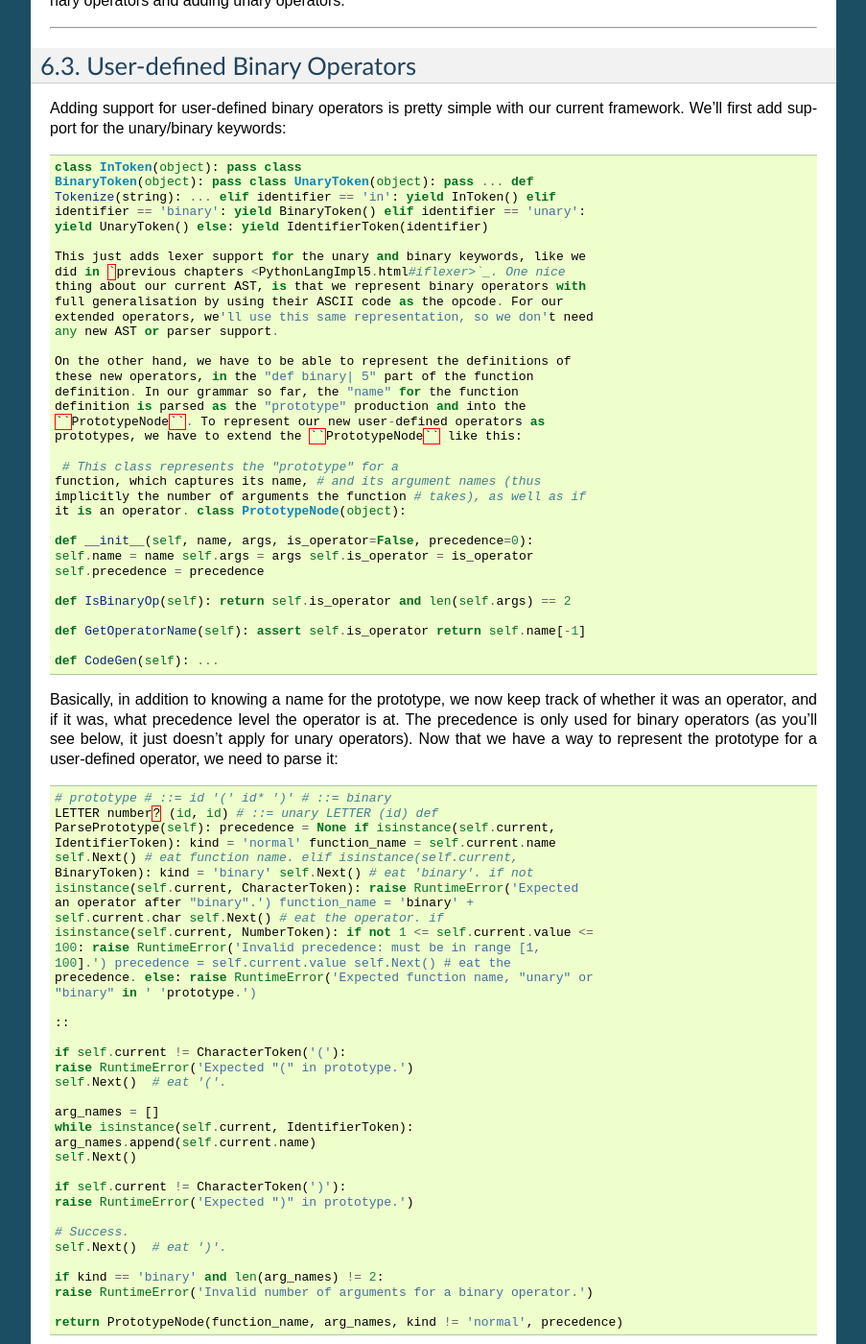
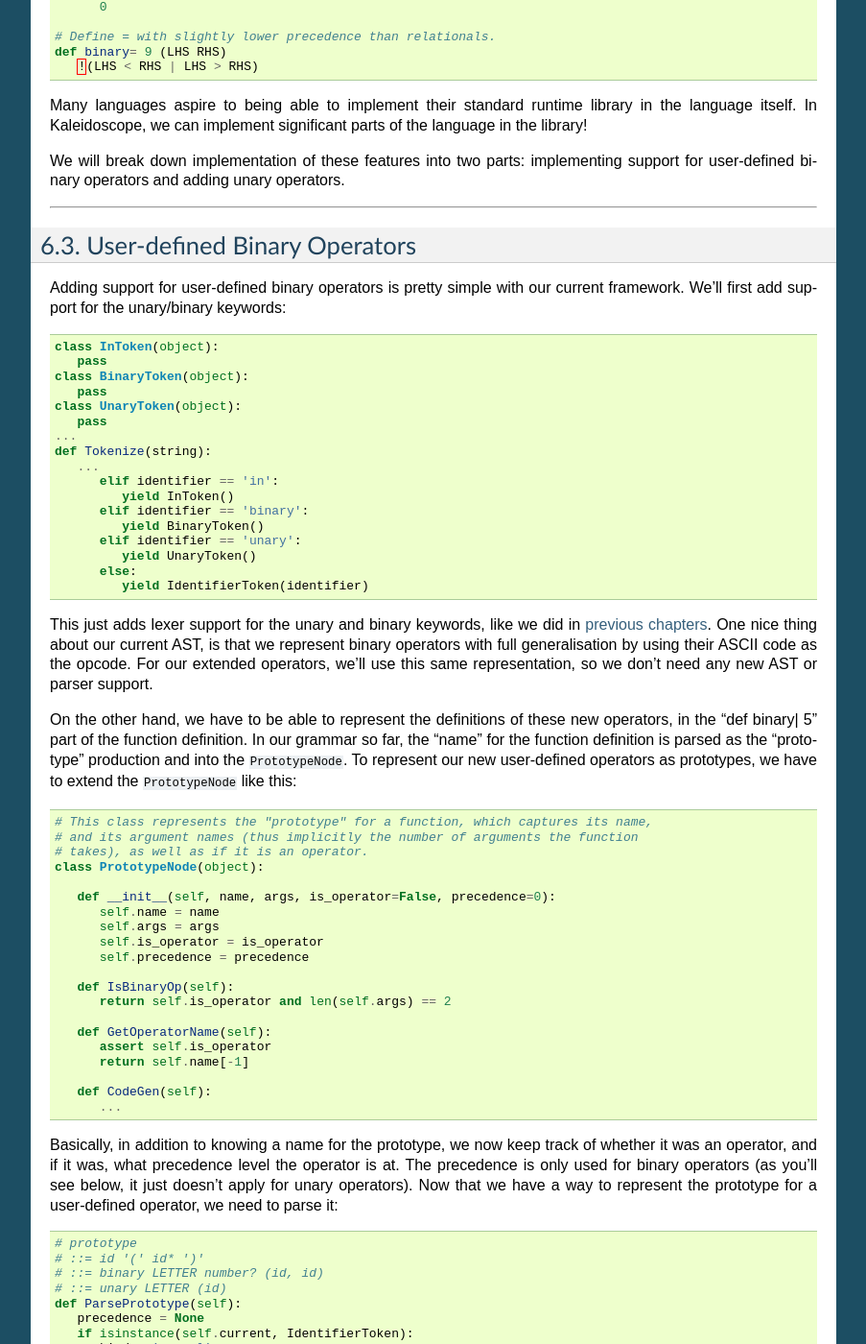
Before and after one commit to llvmpy/llvmpy, a Sphinx documentation site: the page built from docs/source/doc/kaleidoscope/PythonLangImpl6.rst, in a window 1280 px wide and 1400 px high, scrolled down 1122 px. Shown: the whole window at 96% size, without its empty margins (198-1101 px from the left). Built offline with Sphinx 7.4.7, drawn with Linux system fonts in a browser that asks for light colours; some of the changed text lies outside the part shown.

Commit message:
misc doc editing

```diff
--- a/docs/source/doc/kaleidoscope/PythonLangImpl6.rst
+++ b/docs/source/doc/kaleidoscope/PythonLangImpl6.rst
@@ -24,7 +24,7 @@ is good or bad. In this tutorial we'll assume that it is okay to use
 this as a way to show some interesting parsing techniques.
 
 At the end of this tutorial, we'll run through an example Kaleidoscope
-application that `renders the Mandelbrot set <#example>`_. This gives an
+application that :ref:`renders the Mandelbrot set <example>`. This gives an
 example of what you can build with Kaleidoscope and its feature set.
 
 User-defined Operators: the Idea
@@ -53,17 +53,29 @@ binary operators. An example of this is:
 
 .. code-block:: python
 
-   # Logical unary not. def unary!(v) if v then 0
-   else 1
+   # Logical unary not.
+   def unary!(v)
+      if v then
+         0
+      else
+         1
 
    # Define > with the same precedence as <.
-   def binary> 10 (LHS RHS) RHS < LHS
+   def binary> 10 (LHS RHS)
+      RHS < LHS
 
    # Binary "logical or", (note that it does not "short circuit").
-   def binary| 5 (LHS RHS) if LHS then 1 else if RHS then 1 else 0
+   def binary| 5 (LHS RHS)
+      if LHS then
+         1
+      else if RHS then
+         1
+      else
+         0
 
    # Define = with slightly lower precedence than relationals.
-   def binary= 9 (LHS RHS) !(LHS < RHS | LHS > RHS)
+   def binary= 9 (LHS RHS)
+      !(LHS < RHS | LHS > RHS)
 
 
 
@@ -87,40 +99,60 @@ keywords:
 
 .. code-block:: python
 
-   class InToken(object): pass class
-   BinaryToken(object): pass class UnaryToken(object): pass ... def
-   Tokenize(string): ... elif identifier == 'in': yield InToken() elif
-   identifier == 'binary': yield BinaryToken() elif identifier == 'unary':
-   yield UnaryToken() else: yield IdentifierToken(identifier)
+   class InToken(object):
+      pass
+   class BinaryToken(object):
+      pass
+   class UnaryToken(object):
+      pass
+   ...
+   def Tokenize(string):
+      ...
+         elif identifier == 'in':
+            yield InToken()
+         elif identifier == 'binary':
+            yield BinaryToken()
+         elif identifier == 'unary':
+            yield UnaryToken()
+         else:
+            yield IdentifierToken(identifier)
 
-   This just adds lexer support for the unary and binary keywords, like we
-   did in `previous chapters <PythonLangImpl5.html#iflexer>`_. One nice
-   thing about our current AST, is that we represent binary operators with
-   full generalisation by using their ASCII code as the opcode. For our
-   extended operators, we'll use this same representation, so we don't need
-   any new AST or parser support.
+This just adds lexer support for the unary and binary keywords, like we
+did in `previous chapters <PythonLangImpl5.html#iflexer>`_. One nice
+thing about our current AST, is that we represent binary operators with
+full generalisation by using their ASCII code as the opcode. For our
+extended operators, we'll use this same representation, so we don't need
+any new AST or parser support.
 
-   On the other hand, we have to be able to represent the definitions of
-   these new operators, in the "def binary| 5" part of the function
-   definition. In our grammar so far, the "name" for the function
-   definition is parsed as the "prototype" production and into the
-   ``PrototypeNode``. To represent our new user-defined operators as
-   prototypes, we have to extend the ``PrototypeNode`` like this:
+On the other hand, we have to be able to represent the definitions of
+these new operators, in the "def binary| 5" part of the function
+definition. In our grammar so far, the "name" for the function
+definition is parsed as the "prototype" production and into the
+``PrototypeNode``. To represent our new user-defined operators as
+prototypes, we have to extend the ``PrototypeNode`` like this:
 
-    # This class represents the "prototype" for a
-   function, which captures its name, # and its argument names (thus
-   implicitly the number of arguments the function # takes), as well as if
-   it is an operator. class PrototypeNode(object):
+.. code-block:: python
 
-   def __init__(self, name, args, is_operator=False, precedence=0):
-   self.name = name self.args = args self.is_operator = is_operator
-   self.precedence = precedence
+   # This class represents the "prototype" for a function, which captures its name,
+   # and its argument names (thus implicitly the number of arguments the function
+   # takes), as well as if it is an operator.
+   class PrototypeNode(object):
 
-   def IsBinaryOp(self): return self.is_operator and len(self.args) == 2
+      def __init__(self, name, args, is_operator=False, precedence=0):
+         self.name = name
+         self.args = args
+         self.is_operator = is_operator
+         self.precedence = precedence
 
-   def GetOperatorName(self): assert self.is_operator return self.name[-1]
+      def IsBinaryOp(self):
+         return self.is_operator and len(self.args) == 2
 
-   def CodeGen(self): ...
+      def GetOperatorName(self):
+         assert self.is_operator
+         return self.name[-1]
+
+      def CodeGen(self):
+         ...
 
 
 
@@ -189,24 +230,23 @@ default case for our existing binary operator node:
 
 .. code-block:: python
 
-   def CodeGen(self): left = self.left.CodeGen()
-   right = self.right.CodeGen()
+   def CodeGen(self):
+      left = self.left.CodeGen()
+      right = self.right.CodeGen()
 
-   ::
-
-   if self.operator == '+':
-   return g_llvm_builder.fadd(left, right, 'addtmp')
-   elif self.operator == '-':
-   return g_llvm_builder.fsub(left, right, 'subtmp')
-   elif self.operator == '*':
-   return g_llvm_builder.fmul(left, right, 'multmp')
-   elif self.operator == '<':
-   result = g_llvm_builder.fcmp(FCMP_ULT, left, right, 'cmptmp')
-   # Convert bool 0 or 1 to double 0.0 or 1.0.
-   return g_llvm_builder.uitofp(result, Type.double(), 'booltmp')
-   else:
-   function = g_llvm_module.get_function_named('binary' + self.operator)
-   return g_llvm_builder.call(function, [left, right], 'binop')
+      if self.operator == '+':
+         return g_llvm_builder.fadd(left, right, 'addtmp')
+      elif self.operator == '-':
+         return g_llvm_builder.fsub(left, right, 'subtmp')
+      elif self.operator == '*':
+         return g_llvm_builder.fmul(left, right, 'multmp')
+      elif self.operator == '<':
+         result = g_llvm_builder.fcmp(FCMP_ULT, left, right, 'cmptmp')
+         # Convert bool 0 or 1 to double 0.0 or 1.0.
+         return g_llvm_builder.uitofp(result, Type.double(), 'booltmp')
+      else:
+         function = g_llvm_module.get_function_named('binary' + self.operator)
+         return g_llvm_builder.call(function, [left, right], 'binop')
 
 
 
@@ -226,31 +266,38 @@ whenever we define a new binary operator:
 .. code-block:: python
 
    # The binary operator precedence chart.
-   g_binop_precedence = {} ... class FunctionNode(object): ... def
-   CodeGen(self): ... # Create a function object. function =
-   self.prototype.CodeGen()
+   g_binop_precedence = {}
+   ...
+   class FunctionNode(object):
+      ...
+      def CodeGen(self):
+         ...
+         # Create a function object.
+         function = self.prototype.CodeGen()
 
-   ::
+         # If this is a binary operator, install its precedence.
+         if self.prototype.IsBinaryOp():
+            operator = self.prototype.GetOperatorName()
+            g_binop_precedence[operator] = self.prototype.precedence
+         ...
+         # Finish off the function.
+         try:
+            ...
+         except:
+            function.delete()
+            if self.prototype.IsBinaryOp():
+               del g_binop_precedence[self.prototype.GetOperatorName()]
+            raise
 
-   # If this is a binary operator, install its precedence.
-   if self.prototype.IsBinaryOp():
-   operator = self.prototype.GetOperatorName()
-   g_binop_precedence[operator] = self.prototype.precedence
+         return function
+
    ...
-   # Finish off the function.
-   try:
-   ...
-   except:
-   function.delete()
-   if self.prototype.IsBinaryOp():
-   del g_binop_precedence[self.prototype.GetOperatorName()]
-   raise
-
-   return function
-
-   ... def main(): ... g_binop_precedence['<'] = 10
-   g_binop_precedence['+'] = 20 g_binop_precedence['-'] = 20
-   g_binop_precedence['*'] = 40 ...
+   def main():
+      ...
+      g_binop_precedence['<'] = 10
+      g_binop_precedence['+'] = 20 g_binop_precedence['-'] = 20
+      g_binop_precedence['*'] = 40
+      ...
 
 
 
@@ -276,13 +323,15 @@ that, we need an AST node:
 
 .. code-block:: python
 
-   # Expression class for a unary operator. class
-   UnaryExpressionNode(ExpressionNode):
+   # Expression class for a unary operator.
+   class UnaryExpressionNode(ExpressionNode):
 
-   def __init__(self, operator, operand): self.operator = operator
-   self.operand = operand
+      def __init__(self, operator, operand):
+         self.operator = operator
+         self.operand = operand
 
-   def CodeGen(self): ...
+      def CodeGen(self):
+         ...
 
 
 
@@ -325,12 +373,17 @@ call ParseUnary instead:
 
 .. code-block:: python
 
-   # binoprhs ::= (binary_operator unary)* def
-   ParseBinOpRHS(self, left, left_precedence): ... # Parse the unary
-   expression after the binary operator. right = self.ParseUnary() ...
+   # binoprhs ::= (binary_operator unary)*
+   def ParseBinOpRHS(self, left, left_precedence):
+      ...
+         # Parse the unary expression after the binary operator.
+         right = self.ParseUnary()
+      ...
 
-   # expression ::= unary binoprhs def ParseExpression(self): left =
-   self.ParseUnary() return self.ParseBinOpRHS(left, 0)
+   # expression ::= unary binoprhs
+   def ParseExpression(self):
+      left = self.ParseUnary()
+      return self.ParseBinOpRHS(left, 0)
 
 
 
@@ -372,10 +435,12 @@ unary operators. It looks like this:
 
 .. code-block:: python
 
-   class UnaryExpressionNode(ExpressionNode): ...
-   def CodeGen(self): operand = self.operand.CodeGen() function =
-   g_llvm_module.get_function_named('unary' + self.operator) return
-   g_llvm_builder.call(function, [operand], 'unop')
+   class UnaryExpressionNode(ExpressionNode):
+      ...
+      def CodeGen(self):
+         operand = self.operand.CodeGen()
+         function = g_llvm_module.get_function_named('unary' + self.operator)
+         return g_llvm_builder.call(function, [operand], 'unop')
 
 
 
@@ -397,10 +462,17 @@ operator (assuming we import ``putchard`` as described in Chapter 4):
 
 .. code-block:: python
 
-   ready> def binary : 1 (x y) 0 # Low-precedence
-   operator that ignores operands. ... ready> extern putchard(x) ... ready>
-   def printd(x) putchard(x) : putchard(10) .. ready> printd(65) :
-   printd(66) : printd(67) A B C Evaluated to: 0.0
+   ready> def binary : 1 (x y) 0 # Low-precedence operator that ignores operands.
+   ...
+   ready> extern putchard(x)
+   ...
+   ready> def printd(x) putchard(x) : putchard(10)
+   ..
+   ready> printd(65) : printd(66) : printd(67)
+   A
+   B
+   C
+   Evaluated to: 0.0
 
 
 
@@ -409,23 +481,40 @@ We can also define a bunch of other "primitive" operations, such as:
 
 .. code-block:: python
 
-   # Logical unary not. def unary!(v) if v then 0
-   else 1
+   # Logical unary not.
+   def unary!(v)
+      if v then
+         0
+      else
+         1
 
    # Unary negate.
-   def unary-(v) 0-v
+   def unary-(v)
+      0-v
 
    # Define > with the same precedence as <.
-   def binary> 10 (LHS RHS) RHS < LHS
+   def binary> 10 (LHS RHS)
+      RHS < LHS
 
    # Binary logical or, which does not short circuit.
-   def binary| 5 (LHS RHS) if LHS then 1 else if RHS then 1 else 0
+   def binary| 5 (LHS RHS)
+   if LHS then
+      1
+   else if RHS then
+      1
+   else
+      0
 
    # Binary logical and, which does not short circuit.
-   def binary& 6 (LHS RHS) if !LHS then 0 else !!RHS
+   def binary& 6 (LHS RHS)
+      if !LHS then
+         0
+      else
+         !!RHS
 
    # Define = with slightly lower precedence than relationals.
-   def binary = 9 (LHS RHS) !(LHS < RHS | LHS > RHS)
+   def binary = 9 (LHS RHS)
+      !(LHS < RHS | LHS > RHS)
 
 
 
@@ -441,20 +530,33 @@ denser the character:
 
    ready>
 
-   extern putchard(char) def printdensity(d) if d > 8 then putchard(32) # '
-   ' else if d > 4 then putchard(46) # '.' else if d > 2 then putchard(43)
-   # '+' else putchard(42); # '*' ... ready> printdensity(1):
-   printdensity(2): printdensity(3) : printdensity(4): printdensity(5):
-   printdensity(9): putchard(10)*\ ++.. Evaluated to 0.000000
+   extern putchard(char)
+   def printdensity(d)
+   if d > 8 then
+   putchard(32) # ' '
+   else if d > 4 then
+   putchard(46) # '.'
+   else if d > 2 then
+   putchard(43) # '+'
+   else
+   putchard(42); # '*'
+   ...
+   ready> printdensity(1): printdensity(2): printdensity(3) :
+               printdensity(4): printdensity(5):   printdensity(9): putchard(10)
+   *++..
+   Evaluated to 0.000000
 
-   Based on these simple primitive operations, we can start to define more
-   interesting things. For example, here's a little function that solves
-   for the number of iterations it takes a function in the complex plane to
-   converge:
+Based on these simple primitive operations, we can start to define more
+interesting things. For example, here's a little function that solves
+for the number of iterations it takes a function in the complex plane to
+converge:
 
-    # determine whether the specific location
-   diverges. # Solve for z = z^2 + c in the complex plane. def
-   mandelconverger(real imag iters creal cimag) if iters > 255 |
+.. code-block:: python
+
+   # determine whether the specific location diverges.
+   # Solve for z = z^2 + c in the complex plane.
+   def mandelconverger(real imag iters creal cimag)
+      if iters > 255 |
    (real\ *real + imag*\ imag > 4) then iters else
    mandelconverger(real\ *real - imag*\ imag + creal, 2\ *real*\ imag +
    cimag, iters+1, creal, cimag)
```
Also changed, not shown: other parts of docs/source/doc/kaleidoscope/PythonLangImpl6.rst (+76 -57 lines).
